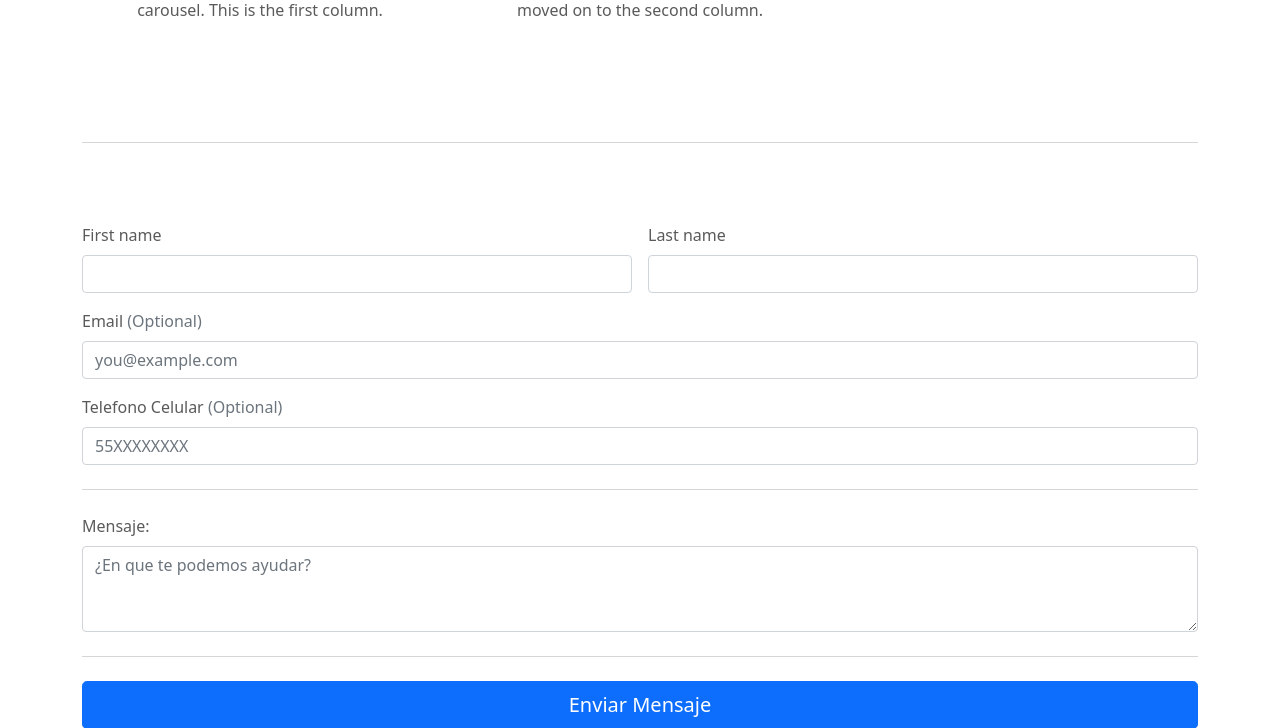
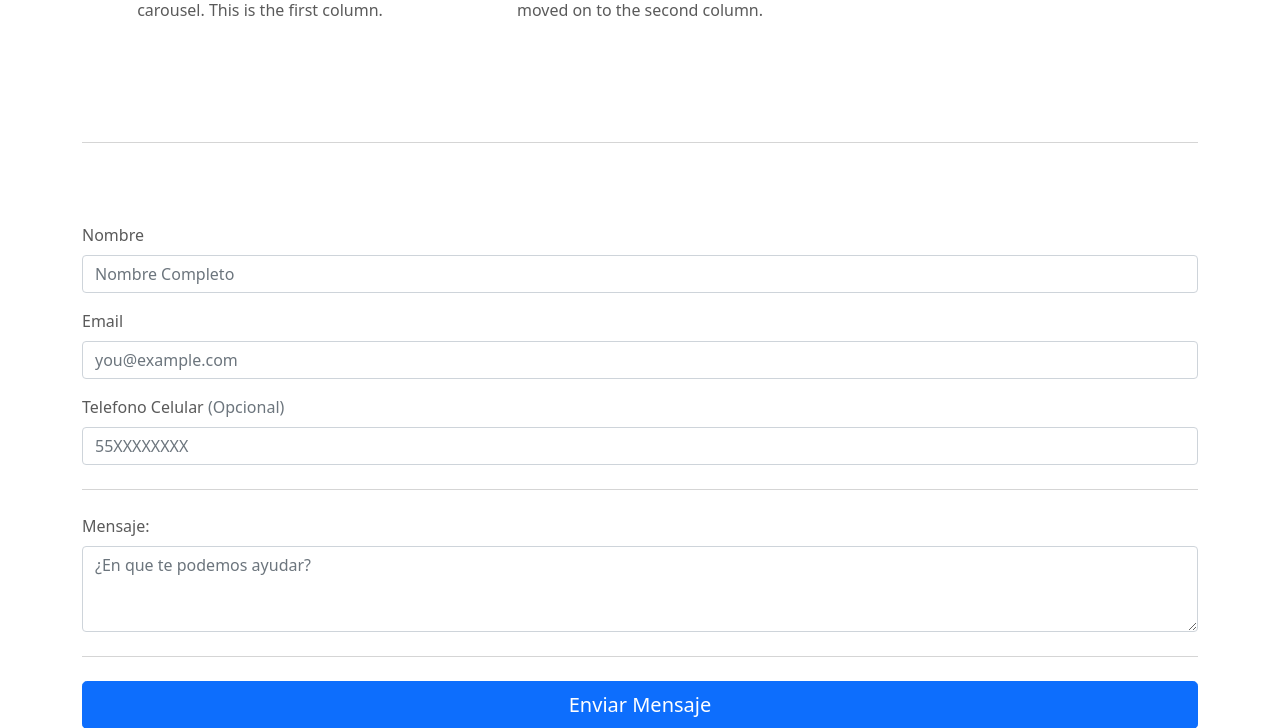
Before and after one commit to Reboot-Project-MX/Poll, a PHP site: page / in a window 1280 px wide. Shown: the part 860-1588 px from the top of the page. Run offline with PHP 8.4, Linux system fonts and the light colour scheme.

Commit message:
V 0.0.2 Inicio de: Formulario y procesamiento de formulario

```diff
--- a/index.html
+++ b/index.php
@@ -9,8 +9,7 @@
     <link rel="icon" href="/docs/4.1/assets/img/favicons/favicon.ico">
     <title>A-Medicall Encuesta de aseguradoras</title>
     <link rel="canonical" href="https://www.rebootproject.mx">
-    <link href="https://cdn.jsdelivr.net/npm/bootstrap@5.0.2/dist/css/bootstrap.min.css" rel="stylesheet"
-        integrity="sha384-EVSTQN3/azprG1Anm3QDgpJLIm9Nao0Yz1ztcQTwFspd3yD65VohhpuuCOmLASjC" crossorigin="anonymous">
+    <link href="https://cdn.jsdelivr.net/npm/bootstrap@5.0.2/dist/css/bootstrap.min.css" rel="stylesheet" integrity="sha384-EVSTQN3/azprG1Anm3QDgpJLIm9Nao0Yz1ztcQTwFspd3yD65VohhpuuCOmLASjC" crossorigin="anonymous">
 </head>
 
 <body>
@@ -19,8 +18,7 @@
         <nav class="navbar navbar-expand-md navbar-dark fixed-top bg-dark">
             <div class="container-fluid">
                 <a class="navbar-brand" href="./">A-Medicall</a>
-                <button class="navbar-toggler" type="button" data-bs-toggle="collapse" data-bs-target="#navbarCollapse"
-                    aria-controls="navbarCollapse" aria-expanded="false" aria-label="Toggle navigation">
+                <button class="navbar-toggler" type="button" data-bs-toggle="collapse" data-bs-target="#navbarCollapse" aria-controls="navbarCollapse" aria-expanded="false" aria-label="Toggle navigation">
                     <span class="navbar-toggler-icon"></span>
                 </button>
                 <div class="collapse navbar-collapse" id="navbarCollapse">
@@ -44,10 +42,8 @@
 
         <div id="myCarousel" class="carousel slide" data-bs-ride="carousel">
             <div class="carousel-indicators">
-                <button type="button" data-bs-target="#myCarousel" data-bs-slide-to="0" class="active"
-                    aria-current="true" aria-label="Slide 1"></button>
-                <button type="button" data-bs-target="#myCarousel" data-bs-slide-to="1" class="active"
-                    aria-current="true" aria-label="Slide 1"></button>
+                <button type="button" data-bs-target="#myCarousel" data-bs-slide-to="0" class="active" aria-current="true" aria-label="Slide 1"></button>
+                <button type="button" data-bs-target="#myCarousel" data-bs-slide-to="1" class="active" aria-current="true" aria-label="Slide 1"></button>
             </div>
             <div class="carousel-inner">
                 <div class="carousel-item active">
@@ -95,12 +91,9 @@
             <!-- Three columns of text below the carousel -->
             <div class="row">
                 <div class="col-lg-4">
-                    <svg class="bd-placeholder-img rounded-circle" width="140" height="140"
-                        xmlns="http://www.w3.org/2000/svg" role="img" aria-label="Placeholder: 140x140"
-                        preserveAspectRatio="xMidYMid slice" focusable="false">
+                    <svg class="bd-placeholder-img rounded-circle" width="140" height="140" xmlns="http://www.w3.org/2000/svg" role="img" aria-label="Placeholder: 140x140" preserveAspectRatio="xMidYMid slice" focusable="false">
                         <title>Placeholder</title>
-                        <rect width="100%" height="100%" fill="#777" /><text x="50%" y="50%" fill="#777"
-                            dy=".3em">140x140</text>
+                        <rect width="100%" height="100%" fill="#777" /><text x="50%" y="50%" fill="#777" dy=".3em">140x140</text>
                     </svg>
 
                     <h2>Anónimo</h2>
@@ -108,12 +101,9 @@
                         the first column.</p>
                 </div><!-- /.col-lg-4 -->
                 <div class="col-lg-4">
-                    <svg class="bd-placeholder-img rounded-circle" width="140" height="140"
-                        xmlns="http://www.w3.org/2000/svg" role="img" aria-label="Placeholder: 140x140"
-                        preserveAspectRatio="xMidYMid slice" focusable="false">
+                    <svg class="bd-placeholder-img rounded-circle" width="140" height="140" xmlns="http://www.w3.org/2000/svg" role="img" aria-label="Placeholder: 140x140" preserveAspectRatio="xMidYMid slice" focusable="false">
                         <title>Placeholder</title>
-                        <rect width="100%" height="100%" fill="#777" /><text x="50%" y="50%" fill="#777"
-                            dy=".3em">140x140</text>
+                        <rect width="100%" height="100%" fill="#777" /><text x="50%" y="50%" fill="#777" dy=".3em">140x140</text>
                     </svg>
 
                     <h2>Rapido</h2>
@@ -121,12 +111,9 @@
                         second column.</p>
                 </div><!-- /.col-lg-4 -->
                 <div class="col-lg-4">
-                    <svg class="bd-placeholder-img rounded-circle" width="140" height="140"
-                        xmlns="http://www.w3.org/2000/svg" role="img" aria-label="Placeholder: 140x140"
-                        preserveAspectRatio="xMidYMid slice" focusable="false">
+                    <svg class="bd-placeholder-img rounded-circle" width="140" height="140" xmlns="http://www.w3.org/2000/svg" role="img" aria-label="Placeholder: 140x140" preserveAspectRatio="xMidYMid slice" focusable="false">
                         <title>Placeholder</title>
-                        <rect width="100%" height="100%" fill="#777" /><text x="50%" y="50%" fill="#777"
-                            dy=".3em">140x140</text>
+                        <rect width="100%" height="100%" fill="#777" /><text x="50%" y="50%" fill="#777" dy=".3em">140x140</text>
                     </svg>
 
                     <h2>Analiza</h2>
@@ -140,36 +127,26 @@
             <hr class="featurette-divider">
 
             <div class="featurette">
-                <form class="needs-validation" novalidate="">
+                <form class="needs-validation" action="save_and_send.php" method="post">
                     <div class="row g-3">
-                        <div class="col-sm-6">
-                            <label for="firstName" class="form-label">First name</label>
-                            <input type="text" class="form-control" id="firstName" placeholder="" value="" required="">
+                        <div class="col-sm-12">
+                            <label for="name" class="form-label">Nombre</label>
+                            <input type="text" class="form-control" id="name" placeholder="Nombre Completo" value="" name="name" required>
                             <div class="invalid-feedback">
-                                Valid first name is required.
-                            </div>
-                        </div>
-
-                        <div class="col-sm-6">
-                            <label for="lastName" class="form-label">Last name</label>
-                            <input type="text" class="form-control" id="lastName" placeholder="" value="" required="">
-                            <div class="invalid-feedback">
-                                Valid last name is required.
+                                Ingresa un nombre valido.
                             </div>
                         </div>
 
                         <div class="col-12">
-                            <label for="email" class="form-label">Email <span
-                                    class="text-muted">(Optional)</span></label>
-                            <input type="email" class="form-control" id="email" placeholder="you@example.com">
+                            <label for="email" class="form-label">Email</label>
+                            <input type="email" class="form-control" id="email" name="email" placeholder="you@example.com" required>
                             <div class="invalid-feedback">
-                                Please enter a valid email address for shipping updates.
+                                Ingresa un email valido.
                             </div>
                         </div>
                         <div class="col-12">
-                            <label for="phone" class="form-label">Telefono Celular <span
-                                    class="text-muted">(Optional)</span></label>
-                            <input type="text" class="form-control" id="phone" placeholder="55XXXXXXXX">
+                            <label for="phone" class="form-label">Telefono Celular <span class="text-muted">(Opcional)</span></label>
+                            <input type="text" class="form-control" id="phone" placeholder="55XXXXXXXX" name="phone">
                             <div class="invalid-feedback">
                                 Por favor ingresa un número de celular valido a 10 digitos
                             </div>
@@ -179,8 +156,7 @@
 
                     <hr class="my-4">
                     <label for="message" class="form-label">Mensaje: </label>
-                    <textarea class="form-control" id="message" rows="3"
-                        placeholder="¿En que te podemos ayudar?"></textarea>
+                    <textarea class="form-control" id="message" rows="3" placeholder="¿En que te podemos ayudar?" required name="message"></textarea>
 
                     <hr class="my-4">
 
@@ -206,13 +182,9 @@
     <!-- Bootstrap core JavaScript
     ================================================== -->
     <!-- Placed at the end of the document so the pages load faster -->
-    <script src="https://code.jquery.com/jquery-3.3.1.slim.min.js"
-        integrity="sha384-q8i/X+965DzO0rT7abK41JStQIAqVgRVzpbzo5smXKp4YfRvH+8abtTE1Pi6jizo"
-        crossorigin="anonymous"></script>
+    <script src="https://code.jquery.com/jquery-3.3.1.slim.min.js" integrity="sha384-q8i/X+965DzO0rT7abK41JStQIAqVgRVzpbzo5smXKp4YfRvH+8abtTE1Pi6jizo" crossorigin="anonymous"></script>
 
-    <script src="https://cdn.jsdelivr.net/npm/bootstrap@5.0.2/dist/js/bootstrap.bundle.min.js"
-        integrity="sha384-MrcW6ZMFYlzcLA8Nl+NtUVF0sA7MsXsP1UyJoMp4YLEuNSfAP+JcXn/tWtIaxVXM"
-        crossorigin="anonymous"></script>
+    <script src="https://cdn.jsdelivr.net/npm/bootstrap@5.0.2/dist/js/bootstrap.bundle.min.js" integrity="sha384-MrcW6ZMFYlzcLA8Nl+NtUVF0sA7MsXsP1UyJoMp4YLEuNSfAP+JcXn/tWtIaxVXM" crossorigin="anonymous"></script>
 
     <link href="styles.css" rel="stylesheet">
 </body>
```
Also changed, not shown: save_and_send.php (added, +9 -0 lines).
